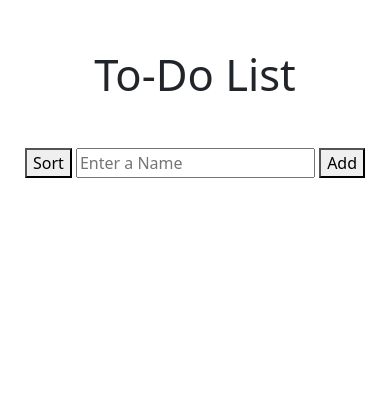
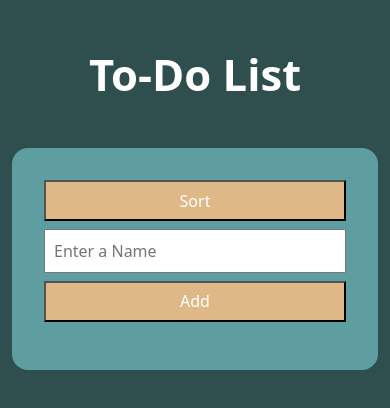
Before and after one commit to RayhaanK/newTo-DoList, a plain HTML site: page index.html in a window 390 px wide. Drawn offline with nearby package versions, Linux system fonts and the light colour scheme.

Commit message:
added styling

```diff
--- a/index.html
+++ b/index.html
@@ -13,7 +13,7 @@
 <body>
 
     <div class="container-fluid">
-        <h1 class="display-1 text-center my-5">To-Do List</h1>
+        <h1 class="display-1 text-center my-5 fw-bolder text-white">To-Do List</h1>
         <div class="container">
             <div class="row text-center">
                 <div class="col">
@@ -22,10 +22,9 @@
                     <button id="addName" class="btn2">Add</button>
                 </div>
             </div>
-            <div class="row text-center">
+            <div class="row">
                     <div class="col">
-                        <ul id="name-list">
-                        </ul>
+                        <ul id="name-list"></ul>
                     </div>
                 </div>
         </div>
--- a/styles/style.css
+++ b/styles/style.css
@@ -0,0 +1,99 @@
+* {
+    margin: 0;
+    padding: 0;
+    box-sizing: border-box;
+}
+
+body {
+    background-color: darkslategray;
+}
+
+.container {
+    background-color: cadetblue;
+    padding: 2rem;
+    border-radius: 16px;
+    width: fit-content;
+    height: fit-content;
+}
+
+.btn1, .btn2 {
+    padding: 0.4rem;
+    border-radius: 15px;
+    cursor: pointer;
+    width: 5rem;
+    background-color: burlywood;
+    color: white;
+}
+
+.btn3 {
+    float: right;
+    padding: 0.4rem;
+    background-color: cadetblue;
+    border: 0px;
+    align-items: center;
+    cursor: pointer;
+    border-radius: 7px;
+}
+
+.btn1:hover {
+    box-shadow: 0 10px 15px coral;
+    transition: 0.2s;
+    transform: scale(1.1);
+    background-color: coral;
+}
+
+.btn2:hover {
+    box-shadow: 0 10px 15px coral;
+    transition: 0.2s;
+    transform: scale(1.1);
+    background-color: coral;
+}
+
+.btn3:hover {
+    background-color: red;
+    box-shadow: 0 10px 15px red;
+    transition: 0.2s;
+    transform: scale(1.1);
+}
+
+.inp1 {
+    width: 20rem;
+    padding: 0.5rem;
+}
+
+ul {
+    font-size: 2rem;
+    margin-top: 1rem;
+    color: white;
+    list-style-type: none;
+}
+
+li {
+    margin-top: 1rem;
+    outline: 2px solid burlywood;
+}
+
+@media screen and (max-width:770px) {
+    .inp1 {
+        width: 15rem;
+    }
+}
+
+@media screen and (max-width:560px) {
+
+    .container {
+      width: fit-content;
+      flex-direction: column;
+    }
+
+    .btn1,.btn2 {
+        width: 100%;
+        border-radius: 0;
+    }
+
+    .inp1 {
+        width: 100%;
+        margin-top: 0.5rem;
+        margin-bottom: 0.5rem;
+    }
+}
```
